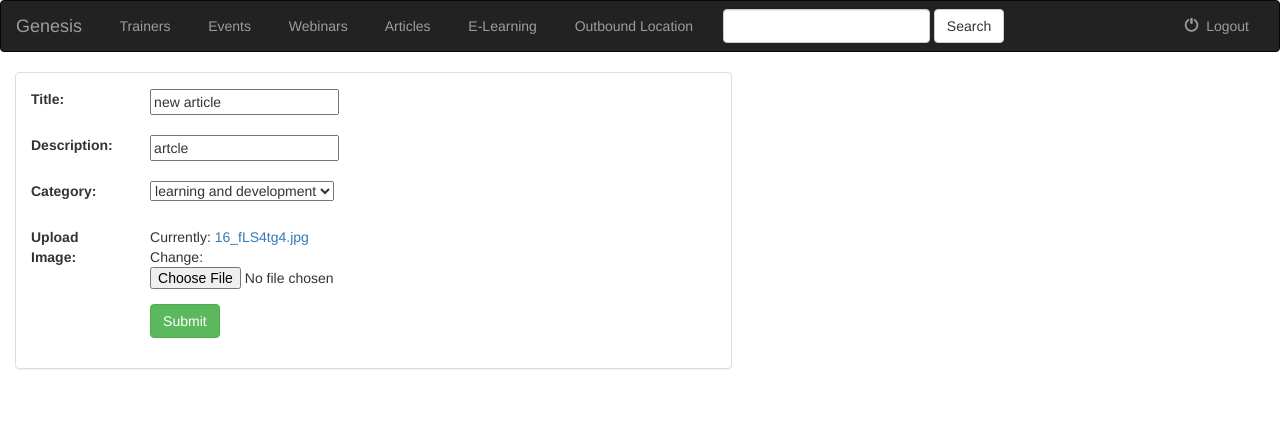
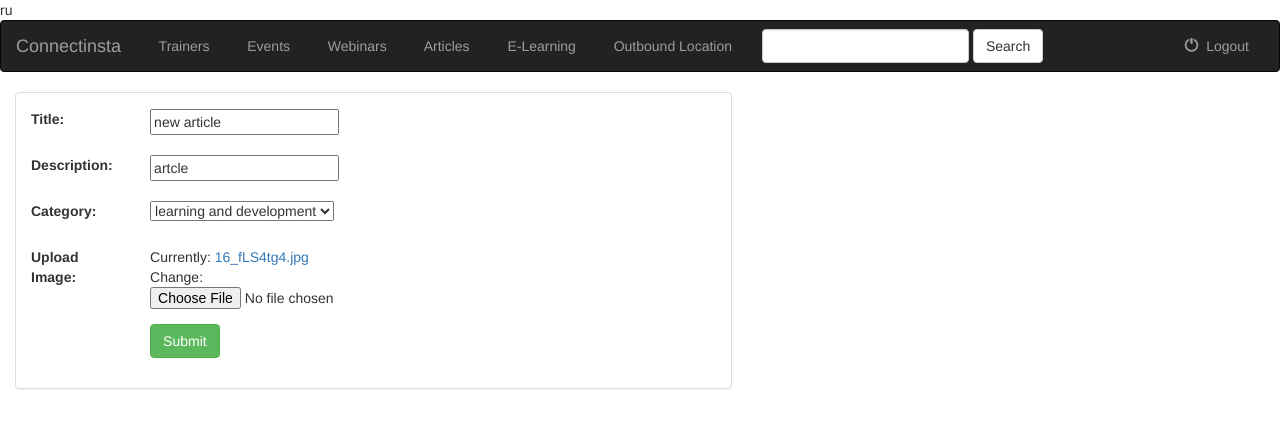
Before and after one commit to desitomato/prateek-connectinsta, a Django app: page /2/article-update/6/ in a window 1280 px wide. Shown: the top 428 px of the page. Run offline with Django 3.2, Linux system fonts and the light colour scheme; data comes from the database, SQL or seed files in the repository; some libraries are stand-ins or nearby versions.

Commit message:
packages

```diff
--- a/templates/trainer/base.html
+++ b/templates/trainer/base.html
@@ -2,7 +2,7 @@
 <html lang="en">
 <head>
     <meta charset="UTF-8">
-    <title>{% block title %}Genesis{% endblock %}</title>
+    <title>{% block title %}Connectinsta{% endblock %}</title>
     {% load staticfiles %}
 
     <link rel="stylesheet" href="https://maxcdn.bootstrapcdn.com/bootstrap/3.3.6/css/bootstrap.min.css">
@@ -14,7 +14,7 @@
     <script type="text/javascript" src="{% static 'star-ratings/js/dist/star-ratings.min.js' %}"></script>{% endcomment %}
 
     <script src="{% static 'trainer/js/main.js' %}"></script>
-<script src="{% static 'trainer/js/country_state.js' %}"></script>
+<script src="{% static 'trainer/js/country_state.js' %}"></script>ru
 </head>
 <body>
 <nav class="navbar navbar-inverse">
@@ -27,7 +27,7 @@
                 <span class="icon-bar"></span>
                 <span class="icon-bar"></span>
             </button>
-            <a class="navbar-brand" href="{% url 'trainer:index' %}">Genesis</a>
+            <a class="navbar-brand" href="{% url 'trainer:index' %}">Connectinsta</a>
         </div>
 
         <!-- Items -->
```
